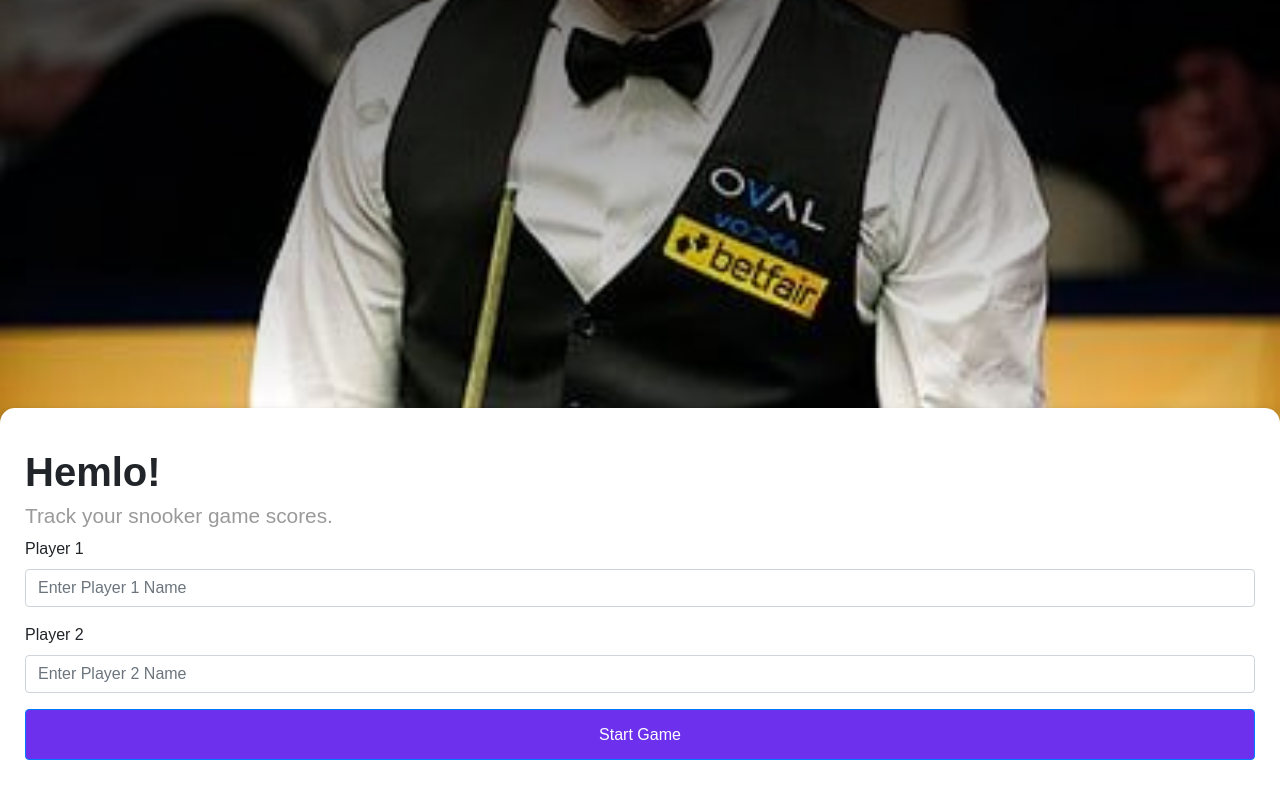
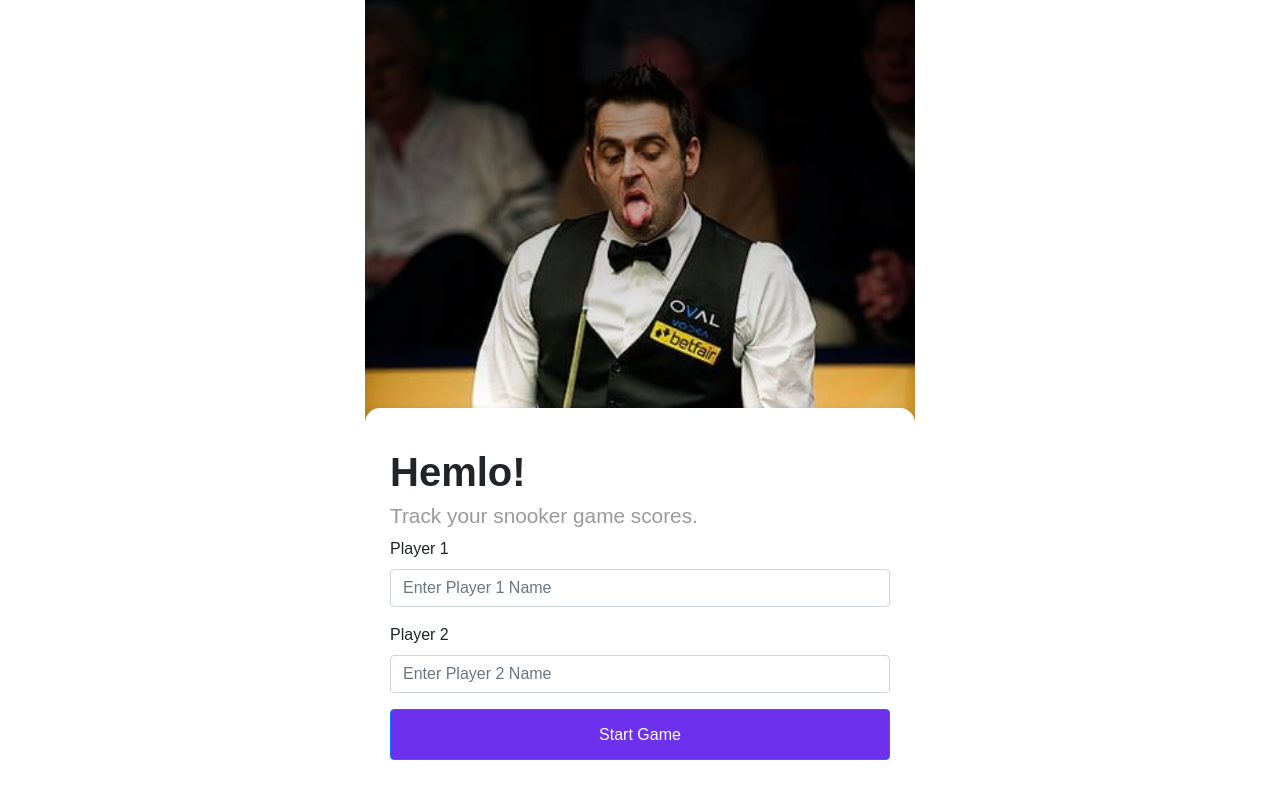
Before and after one commit to KHUNTPRIYANSH/snooker_score, a React (Create React App) app: page / in a window 1280 px wide. Built offline with nearby package versions, Linux system fonts and the light colour scheme.

Commit message:
fix foul error

```diff
--- a/src/App.js
+++ b/src/App.js
@@ -11,6 +11,7 @@ const startGame = (gameSetupInfo) => {
 
 const App = () => {
   return (
+    <div className="main">
       <Router>
         {/* Wrap your Routes with the GameProvider */}
         <GameProvider>
@@ -24,6 +25,7 @@ const App = () => {
           </Routes>
         </GameProvider>
       </Router>
+    </div>
   );
 };
 
--- a/src/pages/GameRoom/GameRoom.css
+++ b/src/pages/GameRoom/GameRoom.css
@@ -95,6 +95,7 @@
     box-shadow: 0 0px 12px 1px rgba(7, 7, 7, 0.5);
     overflow: hidden;
     background: #40404034;
+    backdrop-filter: blur(10px);
 }
 
 .move-buttons {
--- a/src/pages/GameRoom/GameRoom.jsx
+++ b/src/pages/GameRoom/GameRoom.jsx
@@ -36,7 +36,9 @@ const GameRoom = () => {
         const seconds = secondsElapsed % 60;
 
         // Format the time
-        const formattedTime = `${String(hours).padStart(2, '0')}:${String(minutes).padStart(2, '0')}:${String(seconds).padStart(2, '0')}`;
+        const formattedTime = `${String(hours).padStart(2, "0")}:${String(
+          minutes
+        ).padStart(2, "0")}:${String(seconds).padStart(2, "0")}`;
 
         setElapsedTime(formattedTime);
       }
@@ -85,26 +87,51 @@ const handlePlayerMove = (ball) => {
     blue: { points: 5, color: "blue" },
     pink: { points: 6, color: "rgb(252, 78, 217)" },
     black: { points: 7, color: "#000" },
-    foul4: { points: -4, color: "gray", type: "Foul (4 points)" },
-    foul5: { points: -5, color: "gray", type: "Foul (5 points)" },
-    foul6: { points: -6, color: "gray", type: "Foul (6 points)" },
-    foul7: { points: -7, color: "gray", type: "Foul (7 points)" },
+    foul4: { points: 4, color: "gray", type: "Foul (4 points)" },
+    foul5: { points: 5, color: "gray", type: "Foul (5 points)" },
+    foul6: { points: 6, color: "gray", type: "Foul (6 points)" },
+    foul7: { points: 7, color: "gray", type: "Foul (7 points)" },
   };
 
   const handleFoulButtonClick = () => {
     setShowFoulModal(true);
-    console.log("Foul button clicked")
+    console.log("Foul button clicked");
   };
 
+// Function to handle fouls in the game
 const handleFoul = (foulType) => {
+  // Determine the opponent
+  const opponent = currentPlayer === player1 ? player2 : player1;
+  // Check if the foul penalty exceeds the player's score
+  if (ballInfo[foulType].points > scores[currentPlayer]) {
+    console.log("Foul penalty exceeds player's score");
+    console.log( "foul: ", ballInfo[foulType].points , " ME-",currentPlayer," score:",scores[currentPlayer]);
+    // If yes, add the full penalty to the opponent's score
+    // and keep the player's score unchanged
     setScores((prevScores) => ({
       ...prevScores,
-      [currentPlayer]: Math.max(0, prevScores[currentPlayer] + ballInfo[foulType].points),
+      [opponent]: prevScores[opponent] + ballInfo[foulType].points, // Add penalty to opponent
+      [currentPlayer]: prevScores[currentPlayer], // Keep player's score unchanged
     }));
+  } else {
+    // If the penalty is less than or equal to the player's score,
+    // subtract the penalty from the player's score without going below 0
+    setScores((prevScores) => ({
+      ...prevScores,
+      [currentPlayer]: Math.max(
+        0,
+        prevScores[currentPlayer] - ballInfo[foulType].points
+      ), // Ensure score doesn't go below 0
+    }));
+  }
 
-    setCurrentPlayer(currentPlayer === player1 ? player2 : player1);
+  // Switch the turn to the opponent
+  setCurrentPlayer(opponent);
+
+  // Reset the current ball to "red"
   setCurrentBall("red");
 
+  // Hide the foul modal
   setShowFoulModal(false);
 };
 
@@ -113,15 +140,23 @@ const handlePlayerMove = (ball) => {
       <div className="foul-modal">
         <div className="fl-hdr">
           <h3>Choose Foul Type</h3>
- <button className="close-btn" onClick={() => setShowFoulModal(false)}>x</button>
-
+          <button className="close-btn" onClick={() => setShowFoulModal(false)}>
+            x
+          </button>
         </div>
         <div className="fls">
-
-        <button className="fl-4" onClick={() => handleFoul("foul4")}>Foul -4 </button>
-        <button className="fl-5" onClick={() => handleFoul("foul5")}>Foul -5 </button>
-        <button className="fl-6" onClick={() => handleFoul("foul6")}>Foul -6 </button>
-        <button className="fl-7" onClick={() => handleFoul("foul7")}>Foul -7 </button>
+          <button className="fl-4" onClick={() => handleFoul("foul4")}>
+            Foul -4{" "}
+          </button>
+          <button className="fl-5" onClick={() => handleFoul("foul5")}>
+            Foul -5{" "}
+          </button>
+          <button className="fl-6" onClick={() => handleFoul("foul6")}>
+            Foul -6{" "}
+          </button>
+          <button className="fl-7" onClick={() => handleFoul("foul7")}>
+            Foul -7{" "}
+          </button>
         </div>
       </div>
     );
@@ -142,7 +177,8 @@ const handlePlayerMove = (ball) => {
         }
         className={`ball-btn ${ball === "changeTurn" ? "change-turn-btn" : ""}`}
         style={{
-          background: ball === "foul"
+          background:
+            ball === "foul"
               ? "linear-gradient(45deg, rgba(255, 255, 255, 0.3) , gray , gray , rgba(0, 0, 0, 0.25))"
               : ball === "changeTurn"
               ? " linear-gradient(to right, #7b4397, #dc2430)"
@@ -233,10 +269,7 @@ const handlePlayerMove = (ball) => {
       >
         {renderColoredBallButtons()}
       </div>
-      <div>
-
-  {showFoulModal && renderFoulModal()}
-      </div>
+      <div>{showFoulModal && renderFoulModal()}</div>
       {isGameEnd() && (
         <div className="game-over-message">
           <h3>Game Over</h3>
--- a/src/pages/Lobby/GameSetupPage.css
+++ b/src/pages/Lobby/GameSetupPage.css
@@ -27,7 +27,8 @@ body {
     border-radius: 15px 15px 0 0;
 }
 .game-setup-container {
-    max-width: 100%;
+    max-width: 550px;
+    width: 100%;
     height: 100dvh;
     overflow: scroll;
     display: flex;
@@ -94,3 +95,10 @@ body {
 .fl-7 {
     background: rgb(22, 22, 22);
 }
+.main {
+    display: flex;
+    flex-direction: column;
+    justify-content: center;
+    align-items: center;
+    height: 100vh;
+}
```
Lines whose indentation alone changed are shown as unchanged.
